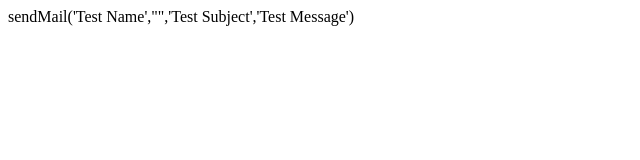
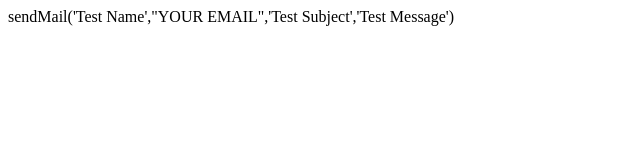
Before and after one commit to yuan7122/yuan7122.github.io, a plain HTML site: page index.html in a window 1280 px wide. Shown: the whole page, without its empty margins (0-640 px from the left). Drawn offline with Linux system fonts and the light colour scheme; no server answers.

Commit message:
Update index.html

```diff
--- a/index.html
+++ b/index.html
@@ -6,6 +6,6 @@
 </head>
 
 <body>
-sendMail('Test Name',"<YOUR EMAIL>",'Test Subject','Test Message')
+sendMail('Test Name',"YOUR EMAIL",'Test Subject','Test Message')
 
 </body>
```
